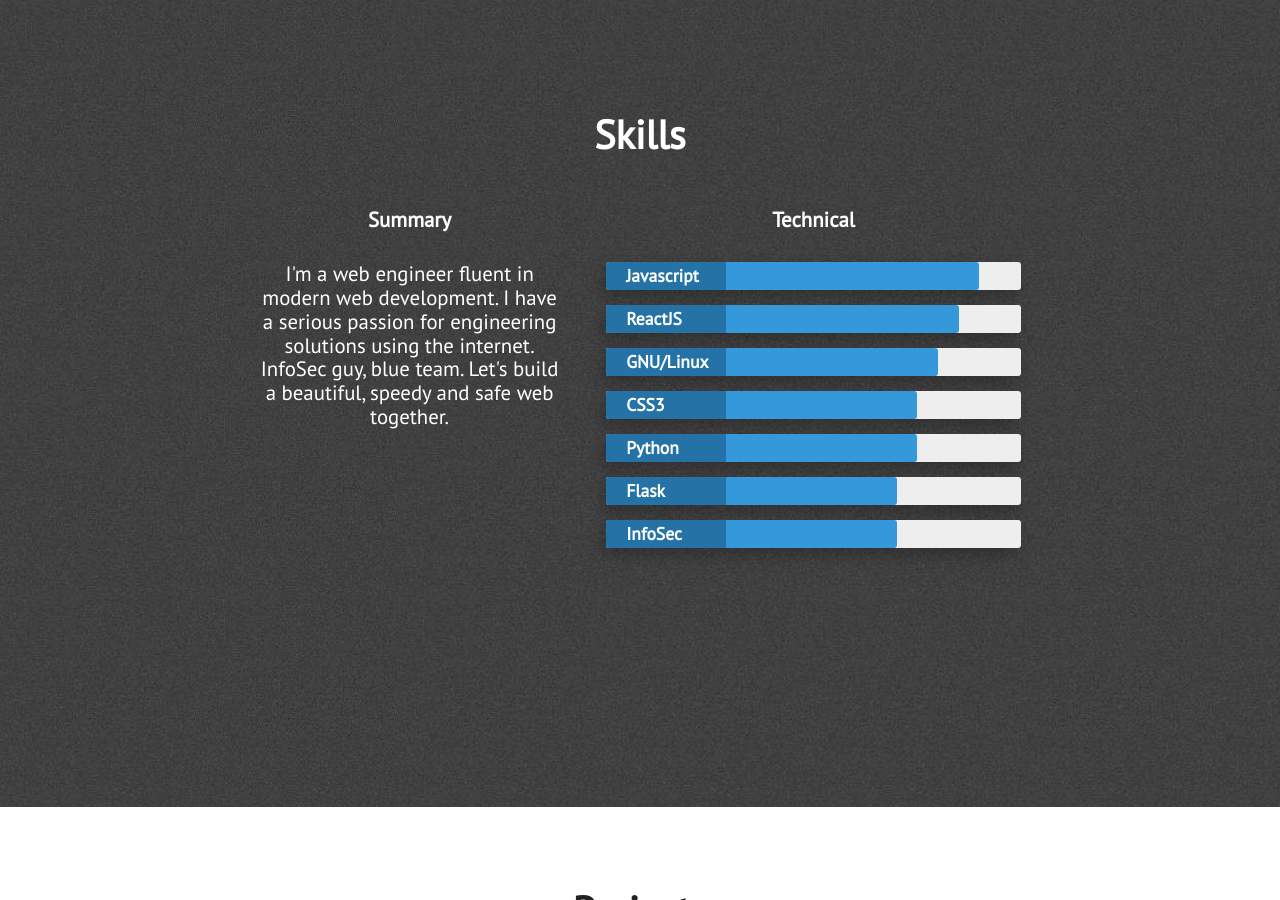
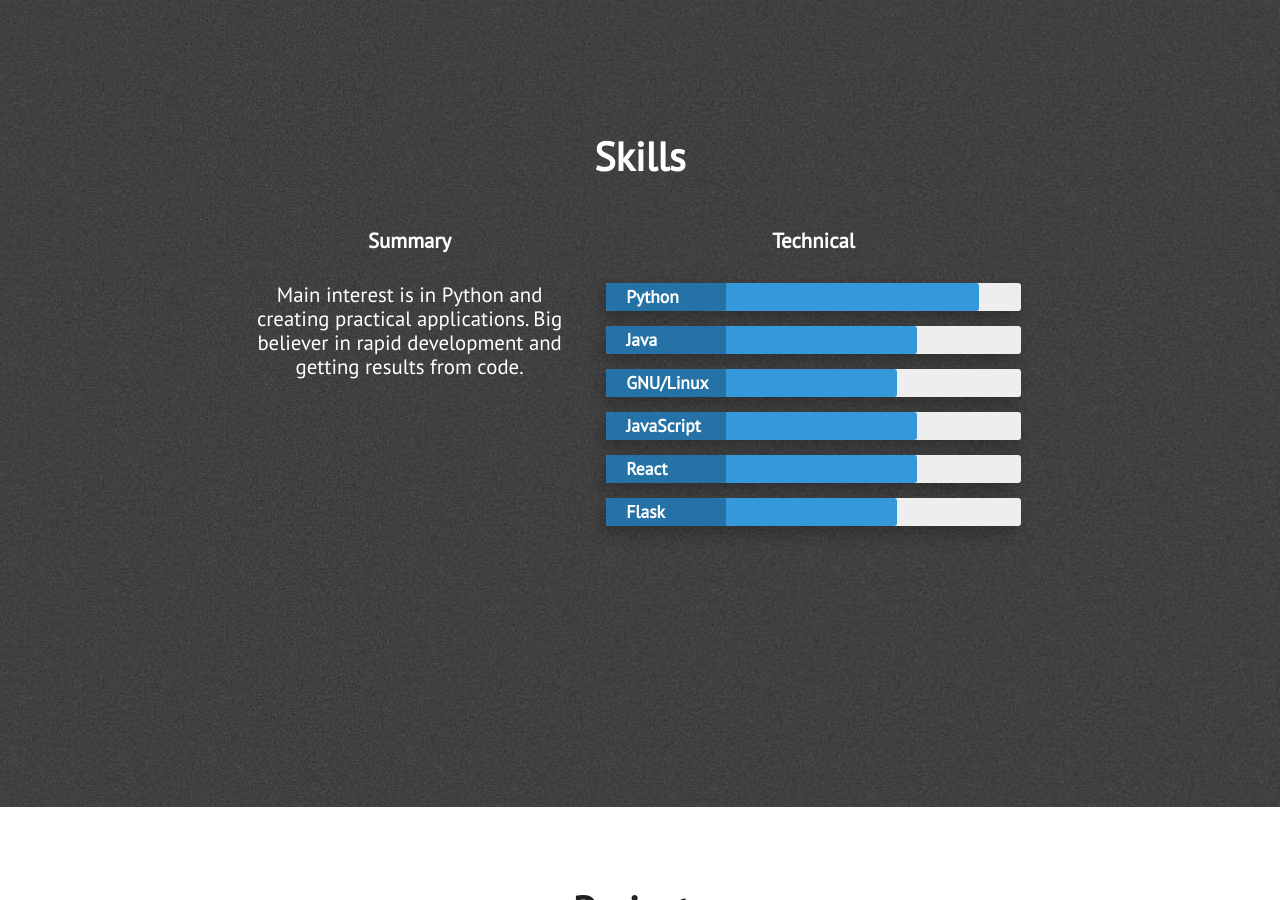
Before and after one commit to SamuelSturrock/Portfolio, a Jekyll site: the page built from index.html, in a window 1280 px wide and 900 px high, scrolled down 2093 px. Built offline with Jekyll 4.4.1, drawn with Linux system fonts in a browser that asks for light colours; nearby versions of some CDN libraries.

Commit message:
Update skills.html

```diff
--- a/_includes/skills.html
+++ b/_includes/skills.html
@@ -8,35 +8,35 @@
                 <div class="what-i-do">
                     <h3 class="center-align skills-subsection">Summary</h3>
                     <p class="paragraph-text center-align">
-                        I'm a web engineer fluent in modern web development. I have a serious passion for engineering solutions using the internet. InfoSec guy, blue team. Let's build a beautiful, speedy and safe web together.
+                        Main interest is in Python and creating practical applications. Big believer in rapid development and getting results from code.
                     </p>
                 </div>
                 <div class="technical-skills">
                     <h3 class="center-align skills-subsection">Technical</h3>
                     <div class="progress-bars">
                         <div class="skillbar clearfix " data-percent="90%">
-                            <div class="skillbar-title" style="background: #2980b9;"><span>Javascript</span></div>
+                            <div class="skillbar-title" style="background: #2980b9;"><span>Python</span></div>
                             <div class="skillbar-bar" style="background: #3498db;"></div>
                         </div> <!-- End Skill Bar -->
 
-                        <div class="skillbar clearfix " data-percent="85%">
-                            <div class="skillbar-title" style="background: #2980b9;"><span>ReactJS</span></div>
+                        <div class="skillbar clearfix " data-percent="75%">
+                            <div class="skillbar-title" style="background: #2980b9;"><span>Java</span></div>
                             <div class="skillbar-bar" style="background: #3498db;"></div>
                         </div> <!-- End Skill Bar -->
 
-                        <div class="skillbar clearfix " data-percent="80%">
+                        <div class="skillbar clearfix " data-percent="70%">
                             <div class="skillbar-title" style="background: #2980b9;"><span>GNU/Linux</span></div>
                             <div class="skillbar-bar" style="background: #3498db"></div>
                         </div> <!-- End Skill Bar -->
 
 
                         <div class="skillbar clearfix " data-percent="75%">
-                            <div class="skillbar-title" style="background: #2980b9;"><span>CSS3</span></div>
+                            <div class="skillbar-title" style="background: #2980b9;"><span>JavaScript</span></div>
                             <div class="skillbar-bar" style="background: #3498db;"></div>
                         </div> <!-- End Skill Bar -->
 
                         <div class="skillbar clearfix " data-percent="75%">
-                            <div class="skillbar-title" style="background: #2980b9;"><span>Python</span></div>
+                            <div class="skillbar-title" style="background: #2980b9;"><span>React</span></div>
                             <div class="skillbar-bar" style="background: #3498db;"></div>
                         </div> <!-- End Skill Bar -->
 
@@ -45,10 +45,6 @@
                             <div class="skillbar-bar" style="background: #3498db;"></div>
                         </div> <!-- End Skill Bar -->
 
-                        <div class="skillbar clearfix " data-percent="70%">
-                            <div class="skillbar-title" style="background: #2980b9"><span>InfoSec</span></div>
-                            <div class="skillbar-bar" style="background: #3498db"></div>
-                        </div> <!-- End Skill Bar -->
                     </div>
                 </div>
             </div>
```
